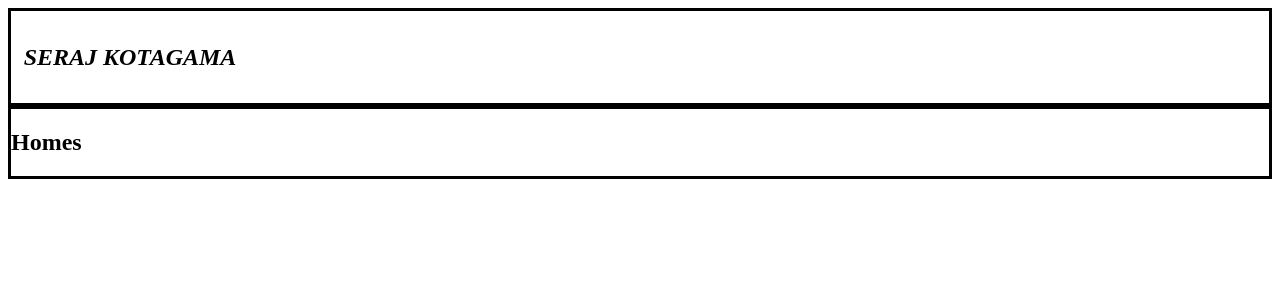
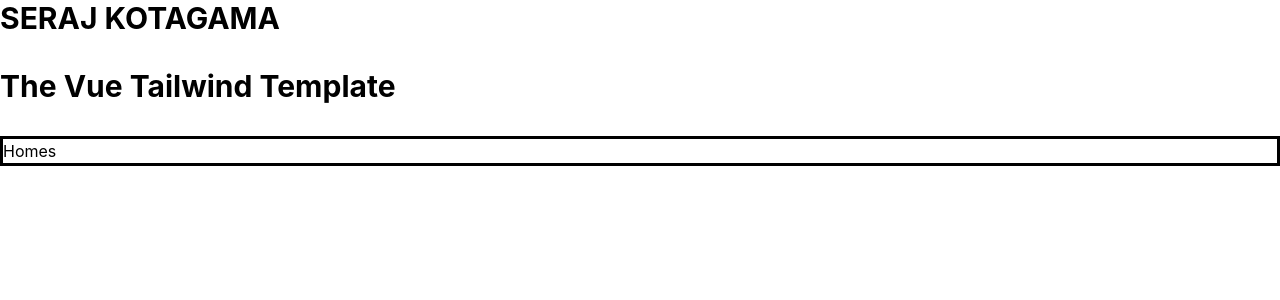
Before and after one commit to akemedis/SerajKotagama, a Vue app: page / in a window 1280 px wide. Shown: the top 300 px of the page. Built offline with nearby package versions, Linux system fonts and the light colour scheme.

Commit message:
5 files modified, 1 added

```diff
--- a/src/App.vue
+++ b/src/App.vue
@@ -1,11 +1,12 @@
 <template>
-  <main id="app">
+  <main>
     <navigation />
     <router-view />
   </main>
 </template>
 <script>
 import navigation from './components/nav.vue'
+
 export default {
   name: 'App',
   components: {
--- /dev/null
+++ b/src/assets/css/index.css
@@ -0,0 +1,3 @@
+@tailwind base;
+@tailwind components;
+@tailwind utilities;
--- a/src/components/nav.vue
+++ b/src/components/nav.vue
@@ -1,6 +1,7 @@
 <template>
-  <div class="master-nav">
-    <h2>SERAJ KOTAGAMA</h2>
+  <div>
+    <h1 class="text-3xl font-bold mb-8">SERAJ KOTAGAMA</h1>
+    <h1 class="text-3xl font-bold mb-8">The Vue Tailwind Template</h1>
   </div>
 </template>
 
@@ -10,11 +11,4 @@
 }
 </script>
 
-<style>
-.master-nav {
-  font-style: italic;
-  font-weight: bold;
-  border: solid;
-  padding: 1%;
-}
-</style>
+<style></style>
--- a/src/main.js
+++ b/src/main.js
@@ -1,6 +1,7 @@
 import { createApp } from 'vue'
 import App from './App.vue'
 import router from './router'
+import './assets/css/index.css'
 
 const app = createApp(App)
 app.use(router)
--- a/tailwind.config.js
+++ b/tailwind.config.js
@@ -1,8 +1,26 @@
-/** @type {import('tailwindcss').Config} */
 module.exports = {
-  content: [],
+  content: ['./index.html', './src/**/*.{vue,js,ts,jsx,tsx}'],
   theme: {
     extend: {},
+    fontFamily: {
+      sans: [
+        'Inter',
+        'Avenir',
+        'Roboto',
+        '-apple-system',
+        'BlinkMacSystemFont',
+        '"Segoe UI"',
+        'Ubuntu',
+        '"Helvetica Neue"',
+        'Arial',
+        '"Noto Sans"',
+        'sans-serif',
+        '"Apple Color Emoji"',
+        '"Segoe UI Emoji"',
+        '"Segoe UI Symbol"',
+        '"Noto Color Emoji"',
+      ],
+    },
   },
   plugins: [],
 }
```
Also changed, not shown: 1 other file (tests, documents, lock files or other folders).
